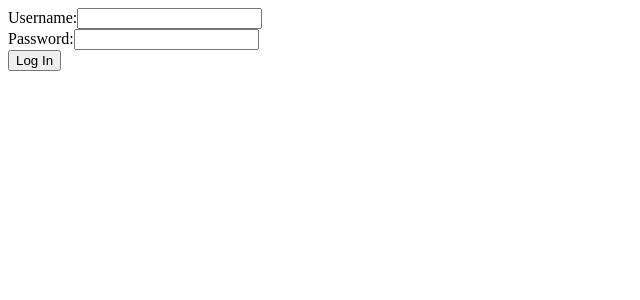
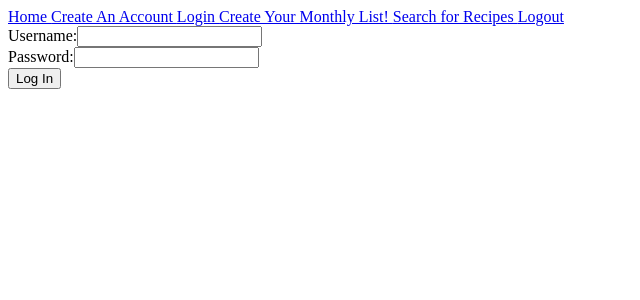
Before and after one commit to qpham2594/all-things-adhd-capstone, a Next.js app in the folder ikigai/: page /login in a window 1280 px wide. Shown: the top 300 px of the page, without its empty margins (0-640 px from the left). Built offline with nearby package versions, Linux system fonts and the light colour scheme.

Commit message:
logout logic added

```diff
--- /dev/null
+++ b/ikigai/app/api/logout/route.js
@@ -0,0 +1,13 @@
+import { getSession, signOut } from 'next-auth/react';
+
+export default async function handler(req, res) {
+  const session = await getSession({ req });
+
+  if (session) {
+    await signOut({ callbackUrl: '/' });
+
+    res.status(200).json({ message: 'Logout successful' });
+  } else {
+    res.status(401).json({ error: 'Not authenticated' });
+  }
+}
--- a/ikigai/app/layout.js
+++ b/ikigai/app/layout.js
@@ -1,5 +1,6 @@
 import { Inter } from "next/font/google";
 import { AuthProvider } from "./providers";
+import  Header  from "../components/header";
 
 const inter = Inter({ subsets: ["latin"] });
 
@@ -8,6 +9,7 @@ export default function RootLayout({ children }) {
     <html lang="en">
       <body className={inter.className}>
         <AuthProvider>
+          <Header />
           {children}
         </AuthProvider>
       </body>
--- /dev/null
+++ b/ikigai/components/header.js
@@ -0,0 +1,17 @@
+import Link from "next/link";
+import styles from "@/app/styles/page.module.css"
+
+export default function Header() {
+    return (
+        <header className={styles.header}>
+            <div className={styles.headercontainer}>
+                <Link href="/" > Home </Link>
+                <Link href= "/createaccount"> Create An Account </Link>
+                <Link href= "/login"> Login </Link>
+                <Link href= "/monthlylist"> Create Your Monthly List! </Link>
+                <Link href= "/recipes"> Search for Recipes </Link>
+                <Link href= "/logout"> Logout </Link>
+            </div>
+        </header>
+    )
+}
--- a/ikigai/middleware.js
+++ b/ikigai/middleware.js
@@ -1,3 +1,3 @@
 export {default} from "next-auth/middleware"
 
-export const config = { matcher: ["/logout"] };
+export const config = { matcher: [] };
--- a/ikigai/pages/createaccount.jsx
+++ b/ikigai/pages/createaccount.jsx
@@ -1,5 +1,6 @@
 import { useState } from 'react';
 import {useRouter} from 'next/router';
+import Header from '@/components/header';
 
 const createAccountForm = () => {
   const [username, setUsername] = useState('');
@@ -38,7 +39,7 @@ const createAccountForm = () => {
       if (res.ok) {
         const form = event.target;
         form.reset();
-        router.replace('/');
+        router.replace('/login');
         console.log('Login JSX: User registration successful');
         setError('');
       } else {
@@ -61,6 +62,7 @@ const createAccountForm = () => {
 
   return (
     <div>
+      <Header/>
       <form onSubmit={handleSubmit}>
         <div>
           <label htmlFor="username">Username:</label>
--- a/ikigai/pages/login.jsx
+++ b/ikigai/pages/login.jsx
@@ -4,6 +4,7 @@ import { useState } from 'react';
 import Link from 'next/link';
 import { signIn } from 'next-auth/react';
 import { useRouter } from 'next/router';
+import Header from '@/components/header';
 
 const LoginForm = () => {
   const [username, setUsername] = useState('');
@@ -56,6 +57,7 @@ const LoginForm = () => {
 
   return (
     <div>
+      <Header/>
       <form onSubmit={handleSubmit}>
         <div>
           <label htmlFor="username">Username:</label>
--- a/ikigai/pages/monthlylist.jsx
+++ b/ikigai/pages/monthlylist.jsx
@@ -1,4 +1,5 @@
 import { useEffect, useState } from 'react';
+import Header from '@/components/header';
 
 const MonthlyList = () => {
   const [tasks, setTasks] = useState([]);
@@ -80,6 +81,7 @@ const MonthlyList = () => {
 
   return (
     <div>
+      <Header/>
       <h1>Monthly List</h1>
       <ul>
         {tasks.map((task) => (
--- a/ikigai/pages/recipes.jsx
+++ b/ikigai/pages/recipes.jsx
@@ -2,12 +2,14 @@ import React, { useEffect, useState } from 'react';
 import axios from 'axios';
 import {recipesSearch, recipesByTime, recipesByID} from '../app/api/recipes/route'
 import Image from 'next/image';
+import Header from '@/components/header';
 
 const RecipePage = () => {
 
 
   return (
     <div>
+      <Header/>
       <h1>Recipes</h1>
     </div>
   );
```
Also changed, not shown: ikigai/app/homepage/page.jsx (deleted, +0 -12 lines), ikigai/pages/logout.jsx (+31 -2 lines).
